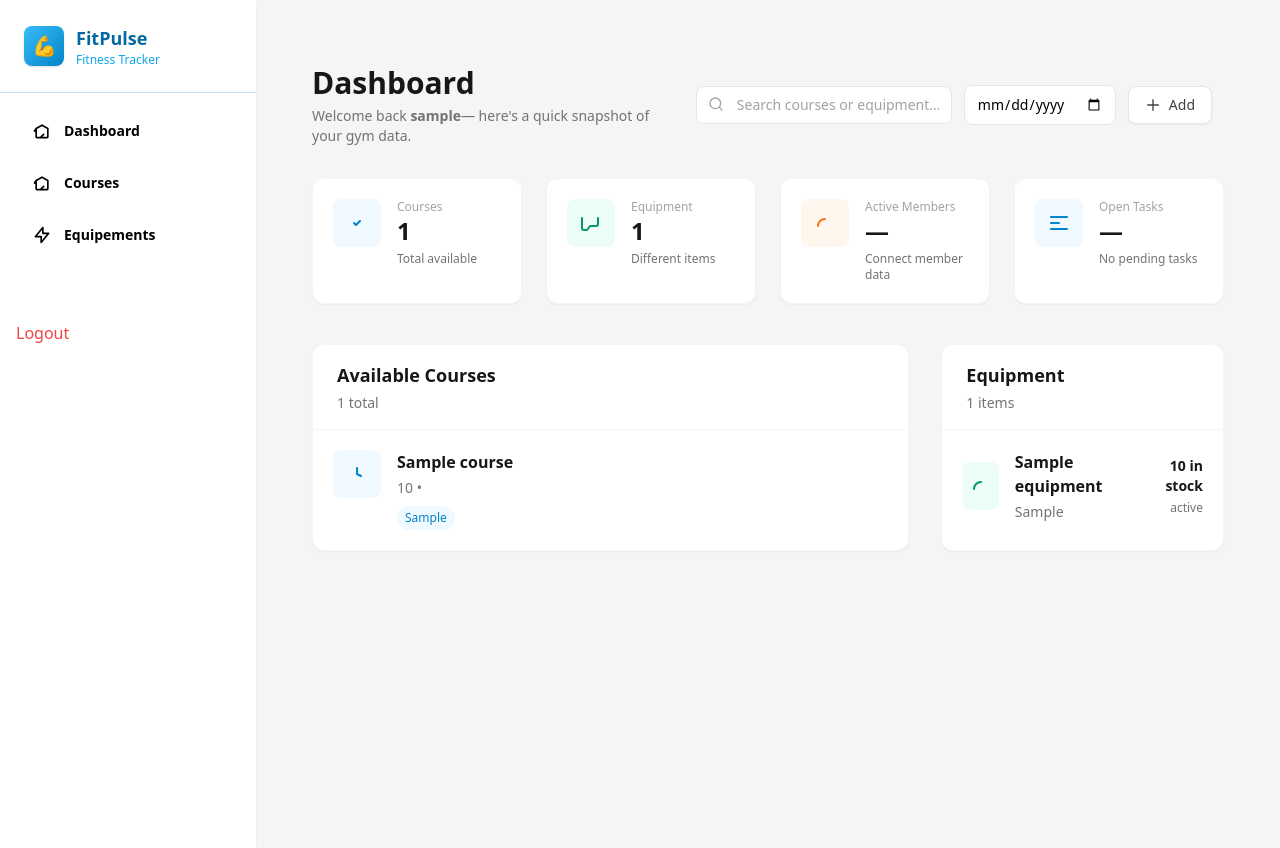
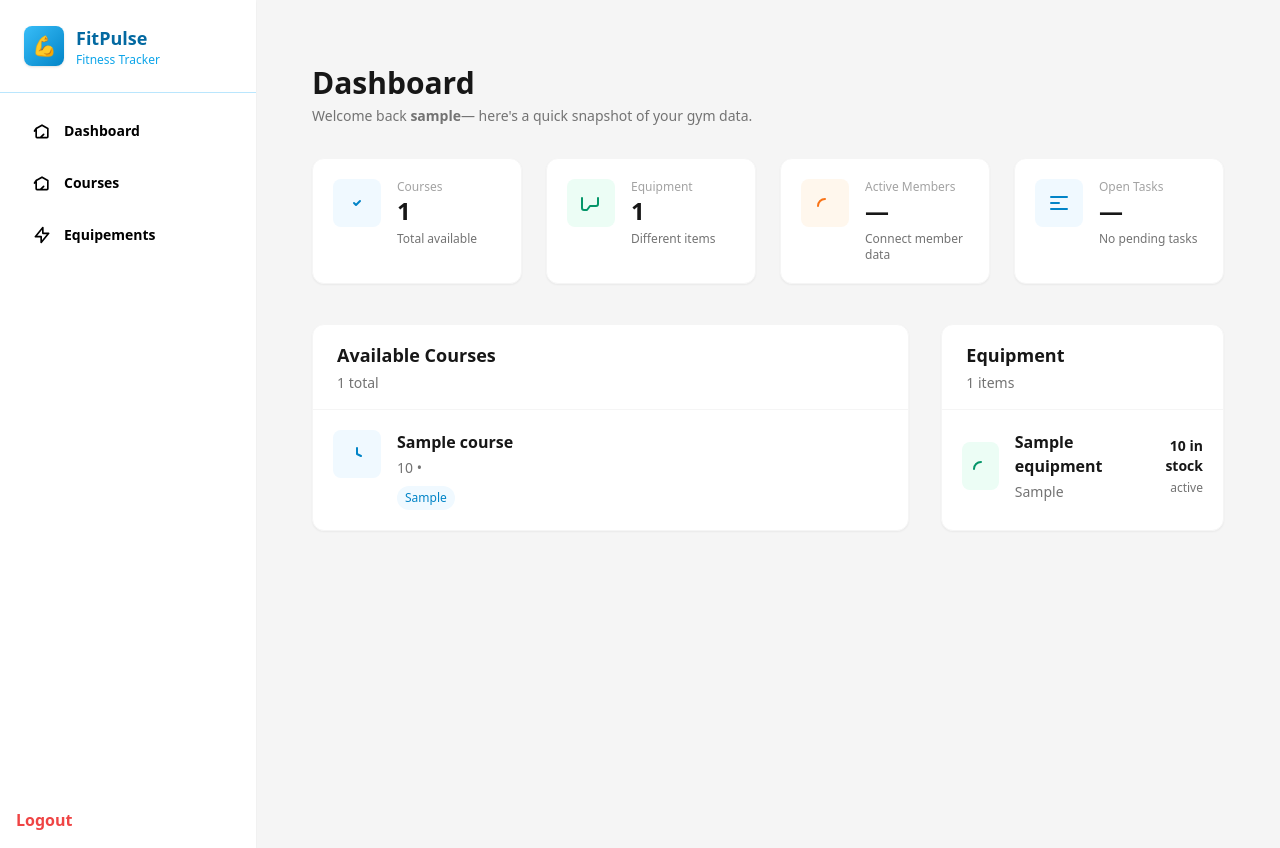
Before and after one commit to abderrahmane140/FItness_project, a PHP site: page / in a window 1280 px wide. Run offline with PHP 8.4, Linux system fonts and the light colour scheme; the visitor is signed in with stand-in values (Sample User, id 1); tables that the repository leaves empty hold one stand-in row (values such as "Sample post"); some libraries are stand-ins or nearby versions.

Commit message:
imporve the code

```diff
--- a/config/database.php
+++ b/config/database.php
@@ -1,14 +1,22 @@
 <?php
 
-define('DB_HOST','localhost');
-define('DB_USER','root');
-define('DB_PASS','Password123!');
-define('DB_NAME', 'fitness');
+// define('DB_HOST','localhost');
+// define('DB_USER','root');
+// define('DB_PASS','Password123!');
+// define('DB_NAME', 'fitness');
 
-$conn = new mysqli(DB_HOST,DB_USER,DB_PASS,DB_NAME);
+// $conn = new mysqli(DB_HOST,DB_USER,DB_PASS,DB_NAME);
 
-if($conn->connect_error){
-    die('Connection Feild' . $conn->connect_error);
+
+
+
+$host = (!empty(getenv('DB_HOST'))) ? getenv('DB_HOST') : "localhost";
+$user = (!empty(getenv('DB_USER'))) ? getenv('DB_USER') : "root";
+$pass = (!empty(getenv('DB_PASSWORD'))) ? getenv('DB_PASSWORD') : "Password123!";
+$db   = (!empty(getenv('DB_NAME'))) ? getenv('DB_NAME') : "fitness";
+
+$conn = new mysqli($host, $user, $pass, $db);
+
+if ($conn->connect_error) {
+    die("Connection failed: " . $conn->connect_error);
 }
-
-?>
--- a/inc/header.php
+++ b/inc/header.php
@@ -1,6 +1,4 @@
-<?php include __DIR__ . '/../config/database.php'; ?>
-
-
+<?php include __DIR__ . '/../config/database.php';?>
 <!DOCTYPE html>
 <html lang="en">
 <head>
@@ -30,9 +28,10 @@
 <div class="flex h-screen overflow-hidden">
 
     <!-- Sidebar -->
-    <aside class="w-64 bg-white overflow-y-auto shadow-sm">
+    <aside class="w-64 bg-white overflow-y-auto shadow-sm flex flex-col justify-between">
 
         <!-- Sidebar Header -->
+         <div>
              <div class="p-6 border-b border-sky-200 bg-white">
                  <div class="flex items-center gap-3">
                      <div class="w-10 h-10 bg-gradient-to-br from-sky-400 to-sky-600 rounded-lg flex items-center justify-center shadow">
@@ -74,15 +73,12 @@
 
 
                  </div>
+             </nav>
+         </div>
 
-
-
-
-
-        </nav>
-
-
-        <a href="../auth/logout.php" class="p-4 block text-red-500 hover:text-red-400">Logout</a>
+        <div class="font-bold">
+            <a  href="../auth/logout.php" class="p-4 block text-red-500 hover:text-red-400">Logout</a>
+        </div>
 
     </aside>
 
--- a/index.php
+++ b/index.php
@@ -1,13 +1,12 @@
+<?php
+session_start();
 
 
-<?php
-require __DIR__ . '/inc/header.php';
-
-session_start();
 if(!isset($_SESSION['user'])){
   header('Location: pages/login.php');
   exit();
 }
+require __DIR__ . '/inc/header.php';
 
 function e($v) {
     return htmlspecialchars($v ?? '', ENT_QUOTES, 'UTF-8');
@@ -35,25 +34,6 @@
         <p class="text-sm text-neutral-500 mt-1">Welcome back <strong><?php echo $_SESSION['user']; ?></strong>— here's a quick snapshot of your gym data.</p>
       </div>
 
-      <div class="flex items-center gap-3">
-        <div class="relative">
-          <input type="text" id="search" placeholder="Search courses or equipment..." class="w-64 pl-10 pr-3 py-2 rounded-lg border border-neutral-200 bg-white text-sm placeholder:text-neutral-400 focus:outline-none focus:ring-2 focus:ring-sky-300" />
-          <svg class="w-4 h-4 text-neutral-400 absolute left-3 top-2.5" viewBox="0 0 24 24" fill="none" stroke="currentColor">
-            <path stroke-linecap="round" stroke-linejoin="round" stroke-width="2" d="M21 21l-4.35-4.35M11 19a8 8 0 100-16 8 8 0 000 16z"></path>
-          </svg>
-        </div>
-
-        <input type="date" class="px-3 py-2 rounded-lg border border-neutral-200 bg-white text-sm focus:outline-none focus:ring-2 focus:ring-sky-300" />
-
-        <button class="inline-flex items-center gap-2 px-4 py-2 bg-white border border-neutral-200 rounded-lg shadow-sm hover:shadow-md text-sm text-neutral-700">
-          <svg class="w-4 h-4" viewBox="0 0 24 24" fill="none" stroke="currentColor"><path stroke-linecap="round" stroke-linejoin="round" stroke-width="2" d="M12 4v16m8-8H4"></path></svg>
-          Add
-        </button>
-
-        <div class="flex items-center gap-3">
-          <img src="https://ui-avatars.com/api/?name=JD&background=2dd4bf&color=fff&rounded=true" alt="avatar" class="w-9 h-9 rounded-full shadow-sm" />
-        </div>
-      </div>
     </div>
 
     <!-- Stats -->
```
Also changed, not shown: pages/Courses.php (+5 -3 lines), pages/equipments.php (+70 -9 lines). Lines whose indentation alone changed are shown as unchanged.
